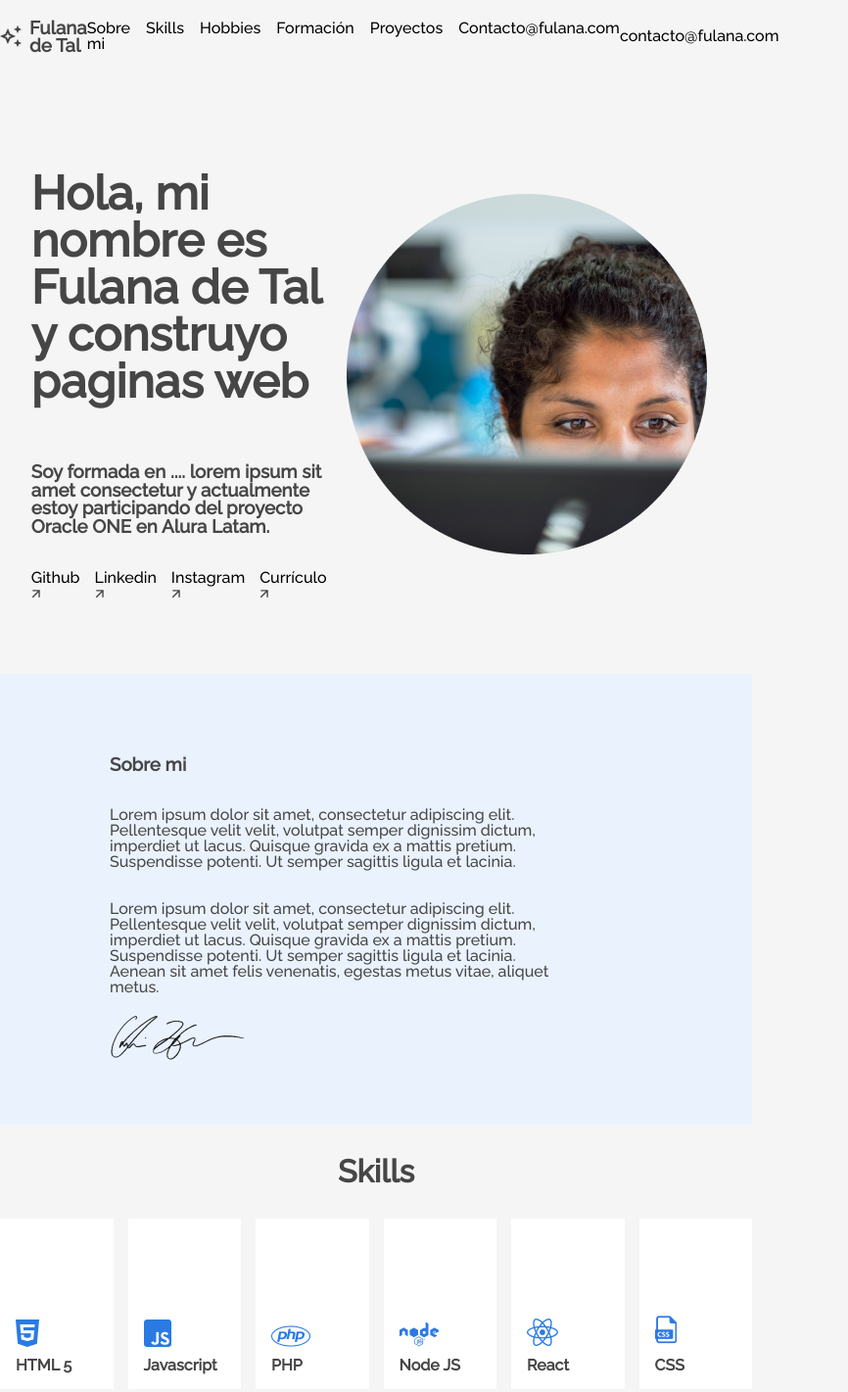
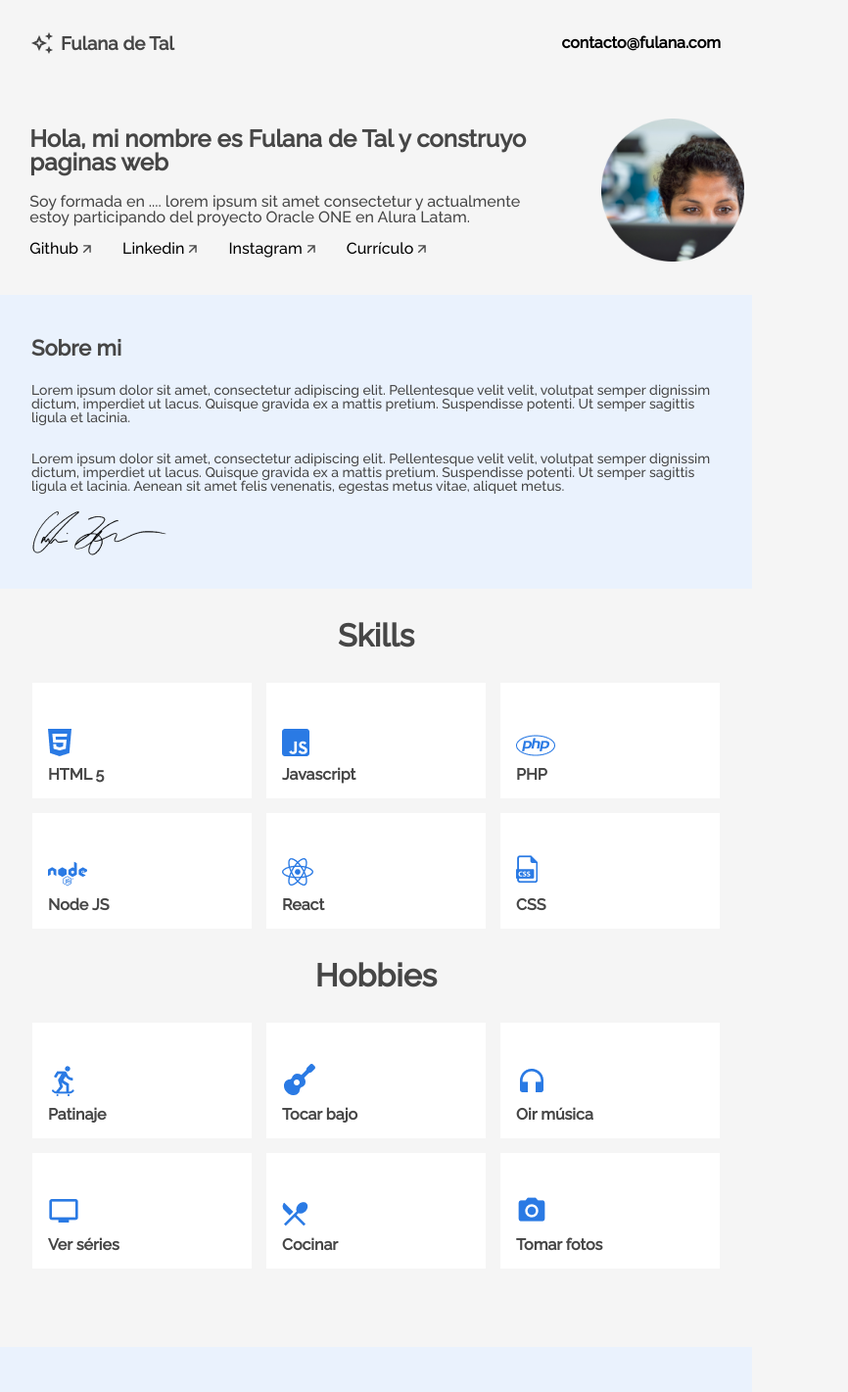
Before and after one commit to GabiiF/mi-portafolio, a plain HTML site: page index.html in a window 768 px wide. Shown: the top 1421 px of the page at 98% size, 866 px wide, since content can reach past the window. Drawn offline with Linux system fonts and the light colour scheme.

Commit message:
agrego codigo  responsivo para tablets

```diff
--- a/css/style.css
+++ b/css/style.css
@@ -4,7 +4,7 @@ en las secciones señaladas */
 /*Já deixaremos o básico de reset de estilos. Caso queira adicionar mais informações
 coloque nas sessões indicadas*/
 
-:root{
+:root {
     /* Inserta la variable de los otros colores inspeccionando el exemplo de figma */
     /*Se esforce para trabalhar com variáveis, é uma dica profissional valiosa*/
     --cor-de-fundo: #F5F5F5;
@@ -13,18 +13,22 @@ coloque nas sessões indicadas*/
 
 body {
     box-sizing: border-box;
-    background-color: var(--cor-de-fundo) ;
+    background-color: var(--cor-de-fundo);
     font-family: 'Raleway';
     margin: 0;
     padding: 0;
     line-height: 1;
     color: #464646;
 }
-ol, ul,li {
+
+ol,
+ul,
+li {
     list-style: none;
     padding-left: 0%;
 }
-a{
+
+a {
     text-decoration: none;
     color: var(--cor-de-link);
 }
@@ -43,57 +47,61 @@ https://en.bem.info/methodology/quick-start/*/
 
 /*Sección Menu*/
 
-section.menu{
+section.menu {
     display: flex;
-    justify-content:space-around;
+    justify-content: space-around;
     /*align-items: center;
     position: fixed;
     top: 0;*/
     position: sticky;
     top: 0;
 }
-.menu__header{
+
+.menu__header {
     display: flex;
     align-items: center;
     gap: 0.5rem;
 }
-.menu nav{
+
+.menu nav {
     display: flex;
     align-items: center;
 
 }
-.menu__list{
+
+.menu__list {
     display: flex;
     gap: 1rem;
 }
 
 /*Sección Title*/
 
-section.title{
+section.title {
     display: flex;
-    justify-content:space-around;
+    justify-content: space-around;
     /*margin: 5% 7%;*/
 
 }
 
-.title__div{
+.title__div {
     display: flex;
     flex-direction: row-reverse;
     align-items: center;
     padding: 5% 6%;
 }
 
-.title__container{
+.title__container {
     display: flex;
     flex-direction: column;
     padding: 3%;
 }
-.title__bio{
+
+.title__bio {
     font-size: 3rem;
-    font-weight:bold;
+    font-weight: bold;
 }
 
-.title__network{
+.title__network {
     display: flex;
     gap: 15px;
     padding: 0;
@@ -101,13 +109,13 @@ section.title{
 
 /*Sección About*/
 
-section.about{
+section.about {
     display: flex;
     background-color: #EAF2FD;
     /*justify-content: space-around;*/
 }
 
-.about__container{
+.about__container {
     display: flex;
     flex-direction: column;
     width: 60%;
@@ -116,22 +124,25 @@ section.about{
 }
 
 /*Sección Hobbies*/
-.skills__title{
+.skills__title {
     font-size: 2em;
 }
-section.skills{
+
+section.skills {
     display: flex;
     flex-direction: column;
     align-items: center;
 }
-.skills__line{
+
+.skills__line {
     display: flex;
     flex-direction: row;
     gap: 15px;
     width: 100%;
     justify-content: center;
 }
-.skills__box{
+
+.skills__box {
     display: flex;
     align-items: flex-end;
     /*width: 20%;*/
@@ -139,7 +150,8 @@ section.skills{
     width: 176px;
     height: 174px;
 }
-.skills__box ul{
+
+.skills__box ul {
     display: flex;
     flex-direction: column;
     align-items: flex-start;
@@ -152,22 +164,25 @@ section.skills{
 
 /*Sección Hobbies*/
 
-section.hobbies{
+section.hobbies {
     display: flex;
     flex-direction: column;
     align-items: center;
 }
-.hobbies__title{
+
+.hobbies__title {
     font-size: 2em;
 }
-.hobbies__line{
+
+.hobbies__line {
     display: flex;
     flex-direction: row;
     gap: 15px;
     width: 100%;
     justify-content: center;
 }
-.hobbies__box{
+
+.hobbies__box {
     display: flex;
     align-items: flex-end;
     width: 20%;
@@ -175,7 +190,8 @@ section.hobbies{
     width: 176px;
     height: 174px;
 }
-.hobbies__box ul{
+
+.hobbies__box ul {
     display: flex;
     flex-direction: column;
     align-items: flex-start;
@@ -187,7 +203,7 @@ section.hobbies{
 }
 
 /* Experiencia Académica*/
-section.academic{
+section.academic {
     display: flex;
     flex-direction: column;
     align-items: center;
@@ -195,26 +211,32 @@ section.academic{
     margin-top: 5em;
     padding: 3em 0 4em;
 }
-.academic__title{
+
+.academic__title {
     font-size: 2em;
 }
-.academic__courses{
+
+.academic__courses {
     width: 90%;
     display: flex;
     flex-direction: row;
     gap: 16px;
     justify-content: center;
 }
-.academic__courses__box{
+
+.academic__courses__box {
     width: 30%;
     /*width: 368px;
     width: 85%;*/
     height: 347px;
 }
-.academic__courses__list h4,.academic__courses__list p{
+
+.academic__courses__list h4,
+.academic__courses__list p {
     margin: 0.5em 0;
 }
-.academic__courses__item__img{
+
+.academic__courses__item__img {
     display: flex;
     background-color: white;
     padding: 4em 5em;
@@ -224,28 +246,33 @@ section.academic{
 
 /* experiencia*/
 
-section.experience{
+section.experience {
     display: flex;
     flex-direction: column;
     align-items: center;
     gap: 3em;
 }
-.experience__section__title{
+
+.experience__section__title {
     font-size: 2em;
     margin-top: 1.5em;
 }
-.experience__box{
+
+.experience__box {
     width: 100%;
-    /*width: 1136px;*//*cambio esto*/
+    /*width: 1136px;*/
+    /*cambio esto*/
     display: flex;
     align-items: center;
     gap: 20px;
     flex-shrink: 1;
     justify-content: center;
 }
-.experience__box:nth-child(odd){
+
+.experience__box:nth-child(odd) {
     width: 100%;
-    /*width: 1136px;*//*cambio esto*/
+    /*width: 1136px;*/
+    /*cambio esto*/
     display: flex;
     flex-direction: row-reverse;
     align-items: center;
@@ -253,28 +280,35 @@ section.experience{
     flex-shrink: 1;
     justify-content: center;
 }
-.experience__info{
+
+.experience__info {
     width: 368px;
 }
-.experience__title ,.experience__text{
+
+.experience__title,
+.experience__text {
     margin: 10px 0;
 }
-.experience__text{
+
+.experience__text {
     font-weight: 500;
 }
-.experience__description{
+
+.experience__description {
     display: flex;
     gap: 16px;
 }
+
 /*botones*/
-.experiencia__botao--repo{
+.experiencia__botao--repo {
     background-color: #F5F5F5;
     color: #2A7AE4;
     padding: 16px;
     border: 1px solid #2A7AE4;
     font-family: 'Raleway';
 }
-.experience__botao--demo{
+
+.experience__botao--demo {
     background-color: #2A7AE4;
     color: white;
     padding: 16px;
@@ -283,40 +317,47 @@ section.experience{
 }
 
 /*Contacto*/
-section.formcontato{
+section.formcontato {
     display: flex;
     flex-direction: column;
     align-items: center;
     background-color: #EAF2FD;
     padding: 2em;
 }
-.formcontato__contacto{
+
+.formcontato__contacto {
     padding: 64px 0px 0px 0px;
-    /*width: 1136px;*//*cambio esto*/
+    /*width: 1136px;*/
+    /*cambio esto*/
     display: flex;
     gap: 16px;
     justify-content: center;
 }
-.formcontato--esquerda{
+
+.formcontato--esquerda {
     /*float: left;*/
 }
-.formcontato__text{
+
+.formcontato__text {
     margin: 1px;
     display: flex;
     flex-direction: column;
-    align-items:flex-start;
+    align-items: flex-start;
 }
-.formcontato__title{
+
+.formcontato__title {
     font-size: 2em;
     margin-top: 0em;
 }
-.formcontato__subtext{
+
+.formcontato__subtext {
     margin: 0em;
     font-size: 16px;
     font-weight: unset;
 }
+
 /* formulario*/
-.formcontato__form{
+.formcontato__form {
     margin: 2em 0;
     display: flex;
     flex-direction: column;
@@ -324,11 +365,13 @@ section.formcontato{
     /*align-self: normal;*/
     width: 95%;
 }
-.formcontato__textarea{
+
+.formcontato__textarea {
     border: none;
     border-radius: 4px;
 }
-.formcontato__boton{
+
+.formcontato__boton {
     padding: 1em;
     color: white;
     background-color: #2A7AE4;
@@ -345,7 +388,8 @@ section.formcontato{
 }
 
 /* Estilo para el input */
-  .form-group input, .form-group textarea{
+.form-group input,
+.form-group textarea {
     width: 100%;
     padding: 1.5em 1em 0.5em;
     border-style: none;
@@ -360,7 +404,7 @@ section.formcontato{
 .form-group label {
     position: absolute;
     /*top: 0;*/
-    top:1em;
+    top: 1em;
     left: 10px;
     pointer-events: none;
     transition: transform 0.3s, font-size 0.3s;
@@ -369,41 +413,55 @@ section.formcontato{
 }
 
 /* Cuando el input está enfocado o tiene texto */
-  .formcontato__input:focus,.formcontato__email:focus, .form-group textarea:focus{
+.formcontato__input:focus,
+.formcontato__email:focus,
+.form-group textarea:focus {
     border: none;
     border-bottom: solid #007bff;
 }
+
 /*cuando lo selecciono - el borde sino se hace amarillo*/
-  .formcontato__input:focus-visible,.formcontato__email:focus-visible, .form-group textarea:focus-visible{
+.formcontato__input:focus-visible,
+.formcontato__email:focus-visible,
+.form-group textarea:focus-visible {
     border: none;
     border-bottom: solid #007bff;
     outline: none;
 }
-  .formcontato__input:focus + label,
-  .formcontato__input:placeholder-shown + label,.formcontato__input:valid + label{
+
+.formcontato__input:focus+label,
+.formcontato__input:placeholder-shown+label,
+.formcontato__input:valid+label {
     /*transform: translateY(-20px);*/
     transform: translateY(-8px);
     position: absolute;
     font-size: 12px;
     color: #706e6e;
 }
+
 /*texarea*/
-  .formcontato__textarea:focus + label,
-  .formcontato__textarea:placeholder-shown + label, .formcontato__textarea:valid +  label{
+.formcontato__textarea:focus+label,
+.formcontato__textarea:placeholder-shown+label,
+.formcontato__textarea:valid+label {
     transform: translateY(-8px);
     font-size: 12px;
     color: #706e6e;
 }
+
 /*textarea e inputs - color del label cuando toco para escribir*/
-  .formcontato__input:focus-visible + label, .formcontato__email:focus-visible + label,.form-group textarea:focus-visible + label{
+.formcontato__input:focus-visible+label,
+.formcontato__email:focus-visible+label,
+.form-group textarea:focus-visible+label {
     color: #007bff;
 }
+
 /* Estilo para cuando el campo email tiene contenido */
 .formcontato__email:focus::placeholder {
     transform: translateY(-8px);
     font-size: 12px;
     color: #2A7AE4;
 }
+
 /*.formcontato__email:focus + label,
 .formcontato__email:placeholder-shown + label{
     transform: translateY(-8px);
@@ -424,16 +482,18 @@ input[type="email"]:invalid + label {
 /*--------------*/
 
 /*footer*/
-section.footer{
+section.footer {
     background-color: #FFFFFF;
 }
-.footer__rodape{
+
+.footer__rodape {
     display: flex;
     flex-direction: column;
     align-items: center;
     padding: 1.5em 0;
 }
-.footer__rodape p{
+
+.footer__rodape p {
     margin: 0.2em;
 }
 
@@ -442,19 +502,167 @@ Utiliza las referencias de los breakpoints @media abajo */
 
 
 /*Tablet*/
-@media (min-width: 768px) {
+@media (min-width: 768px) and (max-width: 1011px) {
 
     /* Menú */
+    section.menu {
+        display: flex;
+        justify-content: space-between;
+        position: sticky;
+        padding: 1em 2em;
+        top: 0;
+    }
+
+    .menu__list__item {
+        display: none;
+    }
+
+    .menu__list__item__contato {
+        font-weight: bold;
+    }
 
     /*title*/
+    .title__div {
+        display: flex;
+        flex-direction: row-reverse;
+        align-items: center;
+        padding: 1%;
+        gap: 8px;
+    }
+
+    .title__bio {
+        font-size: 1.5em;
+        font-weight: bold;
+        margin: 0.5em 0;
+    }
+
+    .title__subsection {
+        font-size: 16px;
+        font-weight: unset;
+        margin: 0.5em 0;
+        text-wrap: balance;
+    }
+
+    .title__network {
+        display: flex;
+        gap: 32px;
+        margin: 0.5em 0;
+    }
+
+    .title__div .title__profile {
+        width: 146px;
+        height: 146px
+    }
+
+    /*about*/
+    .about__container {
+        display: flex;
+        flex-direction: column;
+        width: 100%;
+        align-items: flex-start;
+        padding: 2em;
+    }
+
+    .about__title {
+        font-size: 22px;
+        margin: 0.5em 0;
+    }
+
+    .about__paragraph {
+        font-size: 14px;
+    }
 
     /*Skills*/
+    .skills__line {
+        display: flex;
+        flex-direction: row;
+        flex-wrap: wrap;
+        gap: 15px;
+        width: 100%;
+        justify-content: center;
+    }
+
+    .skills__box {
+        display: flex;
+        align-items: flex-end;
+        /* width: 20%; */
+        background-color: white;
+        width: 224px;
+        height: 118px;
+    }
 
     /*Hobbies*/
+    .hobbies__line {
+        display: flex;
+        flex-direction: row;
+        flex-wrap: wrap;
+        gap: 15px;
+        width: 100%;
+        justify-content: center;
+    }
+
+    .hobbies__box {
+        display: flex;
+        align-items: flex-end;
+        width: 20%;
+        background-color: white;
+        width: 224px;
+        height: 118px;
+    }
 
     /*Formación Académica*/
+    /*-----       Falta    -----------*/
 
     /*Experiencia Profesional*/
+    .experience__box {
+        width: 100%;
+        /*width: 1136px;*/
+        /*cambio esto*/
+        display: flex;
+        flex-direction: column;
+        align-items: center;
+        gap: 20px;
+        flex-shrink: 1;
+        justify-content: center;
+    }
+
+    .experience__box:nth-child(odd) {
+        width: 100%;
+        /*width: 1136px;*/
+        /*cambio esto*/
+        display: flex;
+        flex-direction: column;
+        align-items: center;
+        gap: 20px;
+        flex-shrink: 1;
+        justify-content: center;
+    }
+
+    /*Contacto*/
+    section.formcontato {
+        display: flex;
+        flex-direction: column;
+        align-items: stretch;
+        background-color: #EAF2FD;
+        padding: 0;
+    }
+
+    .formcontato--esquerda {
+        display: none;
+    }
+
+    .formcontato__title {
+        font-size: 22px;
+        margin-top: 0em;
+    }
+
+    .formcontato__contacto {
+        padding: 32px 0 32px 32px;
+        /* width: 1136px; */
+        display: flex;
+        flex-direction: column;
+        gap: 16px;
+    }
 
 }
 
```
Lines whose indentation alone changed are shown as unchanged.
